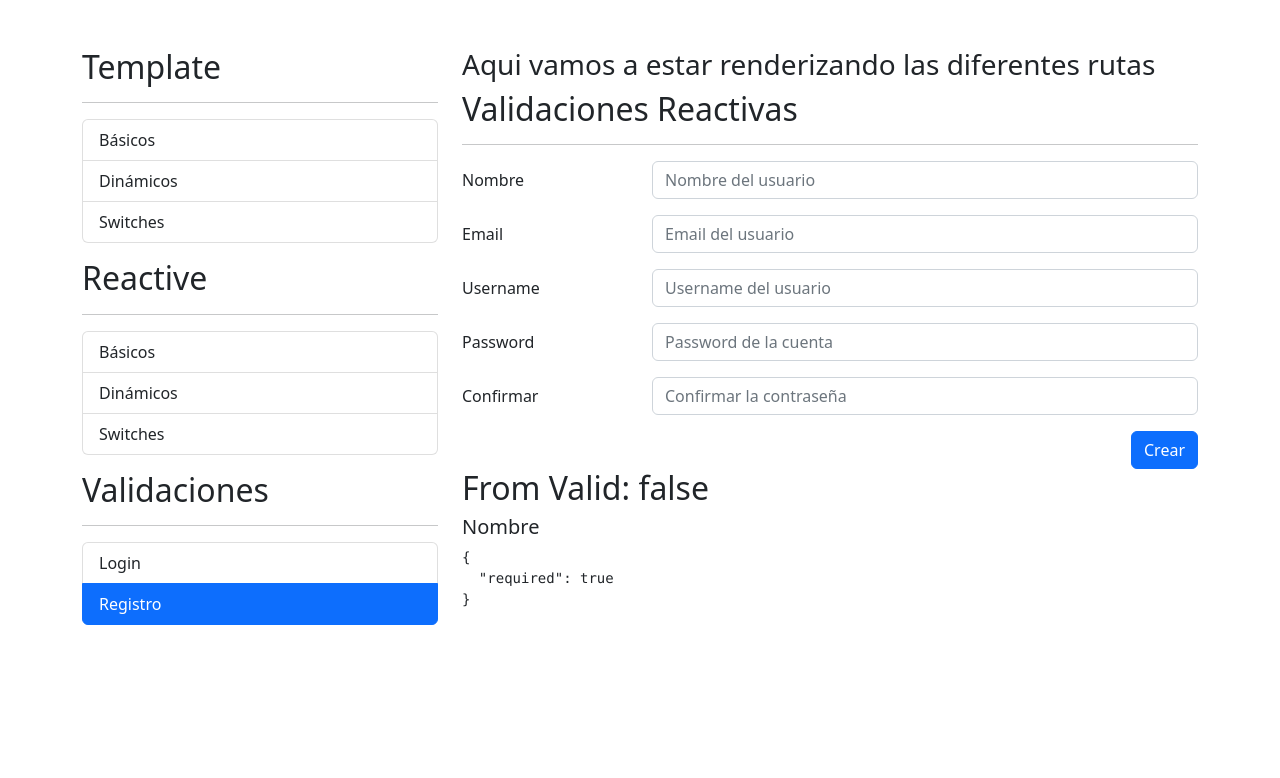
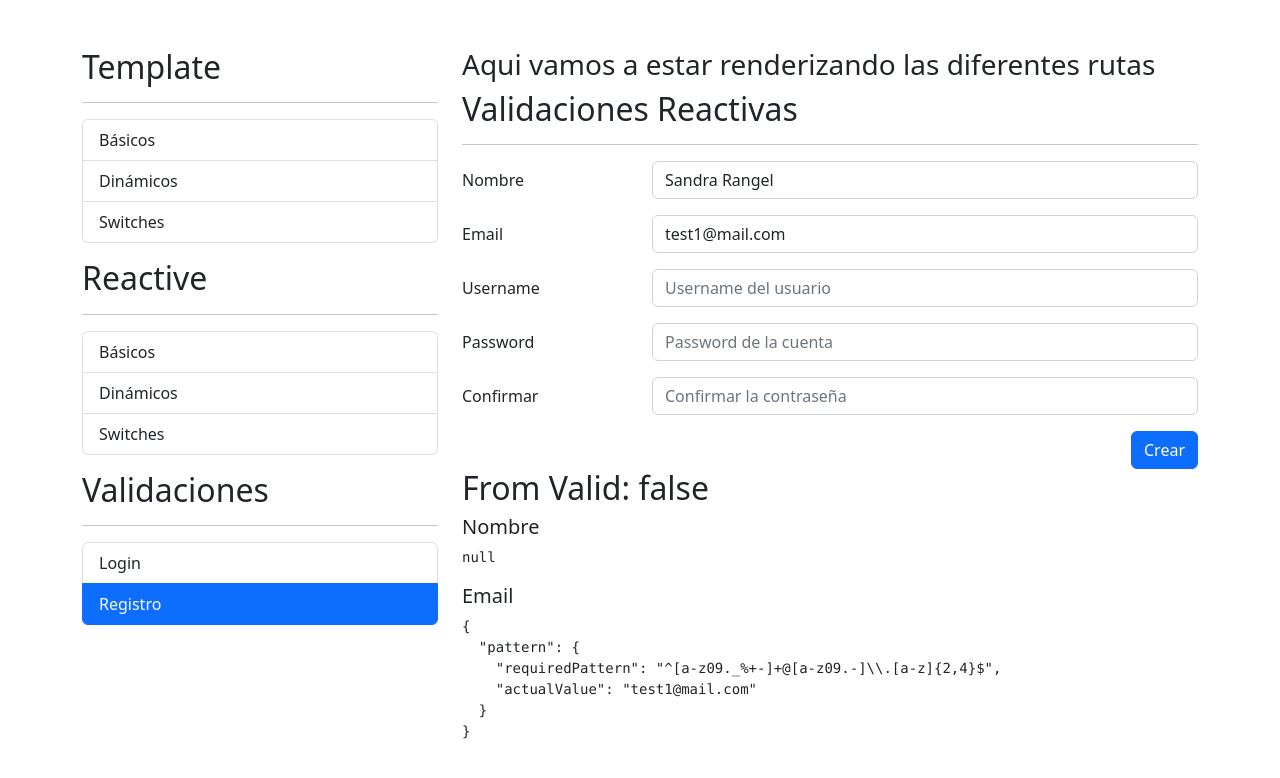
Before and after one commit to Ayilk/Formularios, an Angular app: page /auth/registro in a window 1280 px wide. Shown: the top 778 px of the page. Built offline with nearby package versions, Linux system fonts and the light colour scheme.

Commit message:
Evaluar un email

```diff
--- a/src/app/auth/pages/registro/registro.component.html
+++ b/src/app/auth/pages/registro/registro.component.html
@@ -26,8 +26,12 @@
                 <div class="col-sm-9">
                     <input type="email"
                            class="form-control"
+                           formControlName="email"
                            placeholder="Email del usuario">
-
+                    <span class="form-text text-danger"
+                           *ngIf="campoNoValido('email')">
+                         El correo es obligatorio
+                    </span>
                 </div>
             </div>
 
@@ -80,3 +84,5 @@
 <h2>From Valid: {{miFormulario.valid}}</h2>
 <h5>Nombre</h5>
 <pre>{{miFormulario.controls['nombre'].errors | json }}</pre>
+<h5>Email</h5>
+<pre>{{miFormulario.controls['email'].errors | json }}</pre>
--- a/src/app/auth/pages/registro/registro.component.ts
+++ b/src/app/auth/pages/registro/registro.component.ts
@@ -11,14 +11,20 @@ export class RegistroComponent implements OnInit {
 
   //Temporal
   nombreApellidoPattern: string = '([a-zA-Z]+) ([a-zA-Z]+)';
+  emailPattern: string = "^[a-z09._%+-]+@[a-z09.-]\\.[a-z]{2,4}$";
 
   miFormulario: FormGroup = this.fb.group({
-    nombre: ['', [Validators.required, Validators.pattern(this.nombreApellidoPattern)]]
+    nombre: ['', [Validators.required, Validators.pattern(this.nombreApellidoPattern)]],
+    email: ['', [Validators.required, Validators.pattern(this.emailPattern)]]
   })
 
   constructor(private fb: FormBuilder) { }
 
   ngOnInit(): void {
+    this.miFormulario.reset({
+      nombre: "Sandra Rangel",
+      email: 'test1@mail.com'
+    })
   }
 
   campoNoValido( campo:string ){
```
